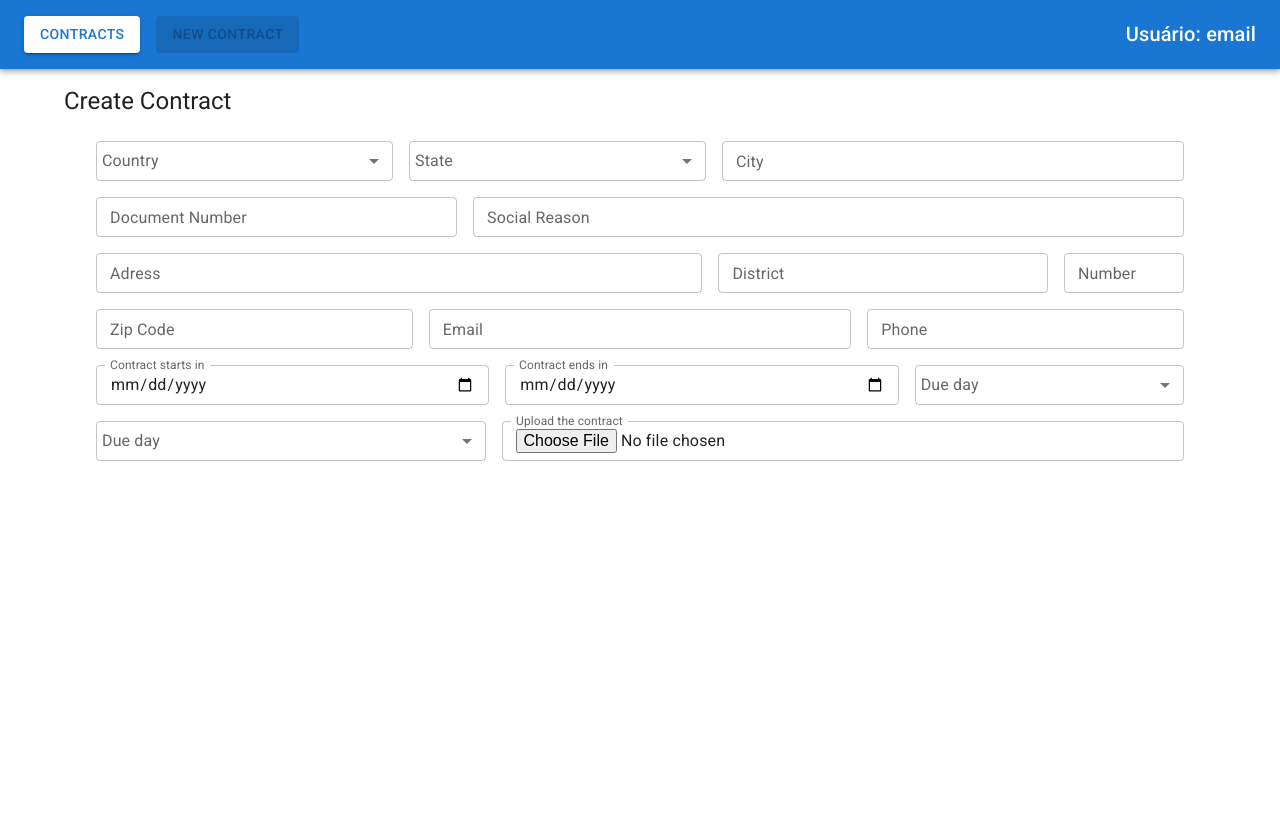
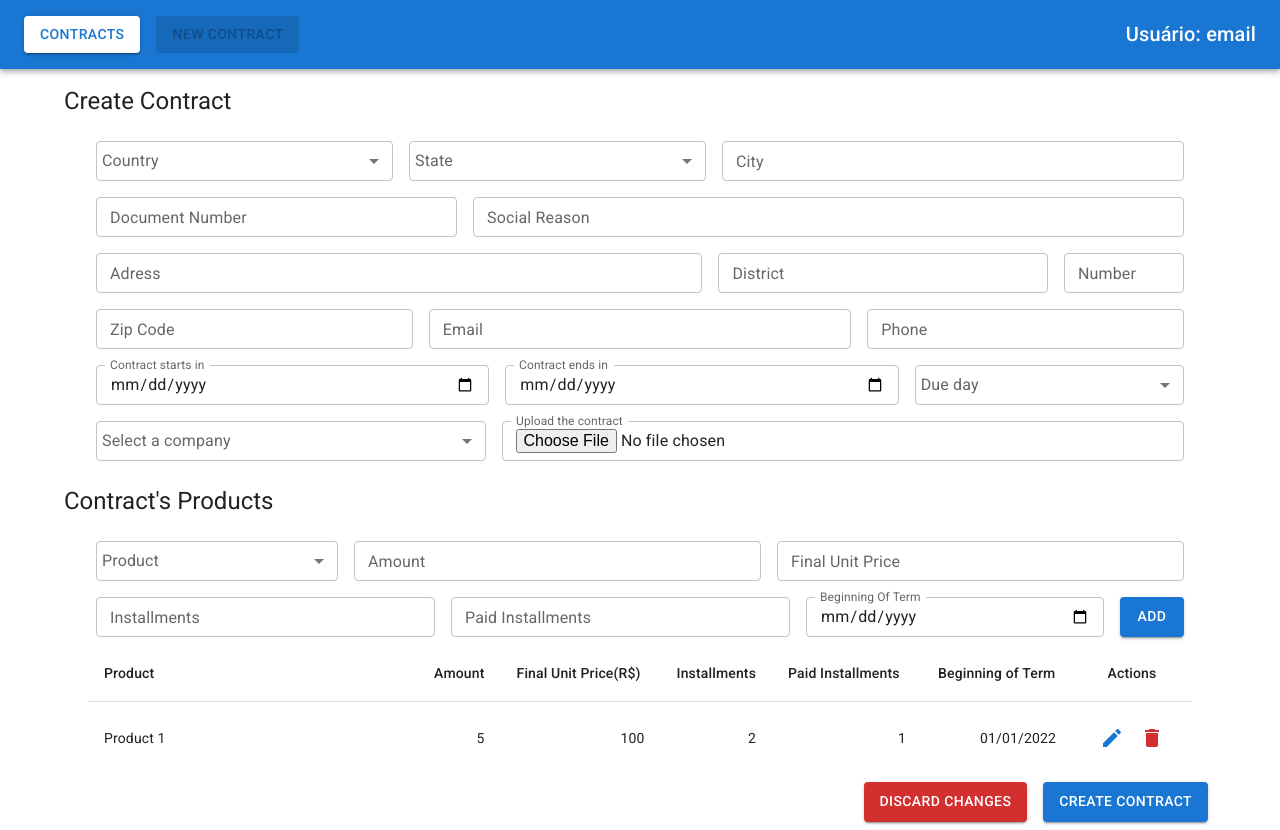
Before and after one commit to loureiro-lucas/contracts-CRUD, a React (Create React App) app in the folder client/: page /new-contract in a window 1280 px wide. Before the commit the page ends 800 px from the top, so only its background shows below. Built offline with nearby package versions, Linux system fonts and the light colour scheme.

Commit message:
new contract page done

```diff
--- /dev/null
+++ b/client/src/components/ContractsProducts.jsx
@@ -0,0 +1,197 @@
+import React from 'react';
+import Box from '@mui/material/Box';
+import Button from '@mui/material/Button';
+import Container from '@mui/material/Container';
+import DeleteIcon from '@mui/icons-material/Delete';
+import EditIcon from '@mui/icons-material/Edit';
+import FormControl from '@mui/material/FormControl';
+import IconButton from '@mui/material/IconButton';
+import InputLabel from '@mui/material/InputLabel';
+import MenuItem from '@mui/material/MenuItem';
+import Select from '@mui/material/Select';
+import Table from '@mui/material/Table';
+import TableBody from '@mui/material/TableBody';
+import TableCell from '@mui/material/TableCell';
+import TableHead from '@mui/material/TableHead';
+import TableRow from '@mui/material/TableRow';
+import TextField from '@mui/material/TextField';
+import Typography from '@mui/material/Typography';
+
+const ContractsProducts = () => {
+  const productsList = [{
+    product: "Product 1",
+    amount: "5",
+    finalUnitPrice: "100",
+    installments: 2,
+    paidInstallments: 1,
+    beginningOfTerm: "01/01/2022",
+  }];
+
+  const renderNewProductForm = () => (
+    <form
+    onSubmit=''
+    autoComplete='off'
+  >
+    <Container sx={{
+      display: "flex",
+      flexDirection: "column",
+      justifyContent: "flex-start",
+      minWidth: "1000px",
+    }}>
+      <Box sx={{ display: "flex" }}>
+        <FormControl sx={{ flexGrow: 1, minWidth: "250px" }}>
+          <InputLabel id="product-label">Product</InputLabel>
+          <Select
+            labelId="product-label"
+            name="product"
+            label="Product"
+            value=''
+            size="small"
+            sx={{ m: 1 }}
+            onChange=''
+            >
+              <MenuItem disabled value={''}></MenuItem>
+              <MenuItem value='product1'>Product 1</MenuItem>
+            </Select>
+          </FormControl>
+        <TextField
+          type="number"
+          name="amount"
+          label="Amount"
+          variant="outlined"
+          size="small"
+          sx={{ m: 1, flexGrow: 1 }}
+          value=''
+          onChange=''
+        />
+        <TextField
+          type="number"
+          name="finalUnitPrice"
+          label="Final Unit Price"
+          variant="outlined"
+          size="small"
+          sx={{ m: 1, flexGrow: 1 }}
+          value=''
+          onChange=''
+        />
+      </Box>
+      <Box sx={{ display: "flex" }}>
+        <TextField
+          type="number"
+          name="installments"
+          label="Installments"
+          variant="outlined"
+          size="small"
+          sx={{ m: 1, flexGrow: 1 }}
+          value=''
+          onChange=''
+        />
+        <TextField
+          type="number"
+          name="paidInstallments"
+          label="Paid Installments"
+          variant="outlined"
+          size="small"
+          sx={{ m: 1, flexGrow: 1 }}
+          value=''
+          onChange=''
+        />
+        <TextField
+          type="date"
+          name="beginningOfTerm"
+          label="Beginning Of Term"
+          variant="outlined"
+          size="small"
+          sx={{ m: 1, flexGrow: 1 }}
+          InputLabelProps={{
+            shrink: true,
+          }}
+          // value=''
+          onChange=''
+        />
+        <Button
+          type="submit"
+          variant="contained"
+          sx={{ m: 1, height: "40px" }}
+        >
+          Add
+        </Button>
+      </Box>
+    </Container>
+  </form>
+  );
+
+  const renderProductsTable = () => (
+    <Container sx={{ minWidth: 1000 }}>
+      <Table aria-label="simple table">
+        <TableHead>
+          <TableRow>
+            <TableCell sx={{ minWidth: "100px" }}>Product</TableCell>
+            <TableCell sx={{ width: "80px" }}>Amount</TableCell>
+            <TableCell sx={{ width: "160px" }}>{ 'Final Unit Price(R$)' }</TableCell>
+            <TableCell sx={{ width: "110px" }}>Installments</TableCell>
+            <TableCell sx={{ width: "150px" }}>Paid Installments</TableCell>
+            <TableCell sx={{ width: "150px" }}>Beginning of Term</TableCell>
+            <TableCell align="center" sx={{ width: "120px" }}>Actions</TableCell>
+          </TableRow>
+        </TableHead>
+
+        <TableBody>
+          { productsList.map(({ product, amount, finalUnitPrice, installments, paidInstallments, beginningOfTerm }, index) => (
+            <TableRow
+              key={ index }
+              sx={{ '&:last-child td, &:last-child th': { border: 0 } }}
+            >
+              <TableCell>{ product }</TableCell>
+              <TableCell sx={{ textAlign: "end" }}>{ amount }</TableCell>
+              <TableCell sx={{ textAlign: "end" }}>{ finalUnitPrice }</TableCell>
+              <TableCell sx={{ textAlign: "end" }}>{ installments }</TableCell>
+              <TableCell sx={{ textAlign: "end" }}>{ paidInstallments }</TableCell>
+              <TableCell sx={{ textAlign: "end" }}>{ beginningOfTerm }</TableCell>
+              <TableCell align="center">
+                <IconButton onClick={() => console.log("edited")}>
+                  <EditIcon color="primary" />
+                </IconButton>
+                <IconButton onClick={() => console.log("deleted")}>
+                  <DeleteIcon color="error" />
+                </IconButton>
+              </TableCell>
+            </TableRow>
+          )) }
+        </TableBody>
+      </Table>
+    </Container>
+  )
+
+  return (
+    <Container>
+      <Typography variant="h5" component="h1" my={ 2 }>
+        Contract's Products
+      </Typography>
+      { renderNewProductForm() }
+      { renderProductsTable() }
+      <Box sx={{
+        display: "flex",
+        justifyContent: "flex-end",
+      }}>
+        <Button
+          type="submit"
+          variant="contained"
+          color="error"
+          sx={{ m: 1, height: "40px" }}
+        >
+          Discard changes
+        </Button>
+        <Button
+          type="submit"
+          variant="contained"
+          sx={{ m: 1, height: "40px" }}
+        >
+          Create Contract
+        </Button>
+      </Box>
+    </Container>
+  );
+};
+
+export default ContractsProducts;
--- a/client/src/components/ContractsTable.jsx
+++ b/client/src/components/ContractsTable.jsx
@@ -1,13 +1,13 @@
 import React, { useEffect, useState } from 'react';
 import Container from '@mui/material/Container';
+import DeleteIcon from '@mui/icons-material/Delete';
+import EditIcon from '@mui/icons-material/Edit';
+import IconButton from '@mui/material/IconButton';
 import Table from '@mui/material/Table';
 import TableBody from '@mui/material/TableBody';
 import TableCell from '@mui/material/TableCell';
 import TableHead from '@mui/material/TableHead';
 import TableRow from '@mui/material/TableRow';
-import { IconButton } from '@mui/material';
-import EditIcon from '@mui/icons-material/Edit';
-import DeleteIcon from '@mui/icons-material/Delete';
 
 const ContractsTable = () => {
   const [contracts, setContracts] = useState([]);
--- a/client/src/components/Header.jsx
+++ b/client/src/components/Header.jsx
@@ -12,6 +12,7 @@ const Header = ({ pathname }) => {
   return (
     <AppBar
       position="static"
+      sx={{ minWidth: "1048px" }}
     >
       <Toolbar
         sx={{
--- a/client/src/components/NewContractForm.jsx
+++ b/client/src/components/NewContractForm.jsx
@@ -22,7 +22,7 @@ const NewContractForm = () => {
           display: "flex",
           flexDirection: "column",
           justifyContent: "flex-start",
-          minWidth: "800px",
+          minWidth: "1000px",
         }}>
           <Box sx={{ display: "flex" }}>
             <FormControl sx={{ flexGrow: 1 }}>
@@ -179,7 +179,7 @@ const NewContractForm = () => {
               // value=''
               onChange=''
             />
-            <FormControl sx={{ flexGrow: 1 }}>
+            <FormControl sx={{ flexGrow: 1, minWidth: "260px" }}>
               <InputLabel id="dueDay-label">Due day</InputLabel>
               <Select
                 labelId="dueDay-label"
@@ -197,7 +197,7 @@ const NewContractForm = () => {
           </Box>
           <Box sx={{ display: "flex" }}>
             <FormControl sx={{ flexGrow: 1 }}>
-                <InputLabel id="company-label">Due day</InputLabel>
+                <InputLabel id="company-label">Select a company</InputLabel>
                 <Select
                   labelId="company-label"
                   name="company"
--- a/client/src/pages/NewContract.js
+++ b/client/src/pages/NewContract.js
@@ -11,12 +11,14 @@ import MenuItem from '@mui/material/MenuItem';
 import Select from '@mui/material/Select';
 import TextField from '@mui/material/TextField';
 import Typography from '@mui/material/Typography';
+import ContractsProducts from '../components/ContractsProducts';
 
 const NewContracts = ({ location: { pathname } }) => {
   return (
     <>
       <Header pathname={ pathname } />
       <NewContractForm />
+      <ContractsProducts />
     </>
   )
 };
```
